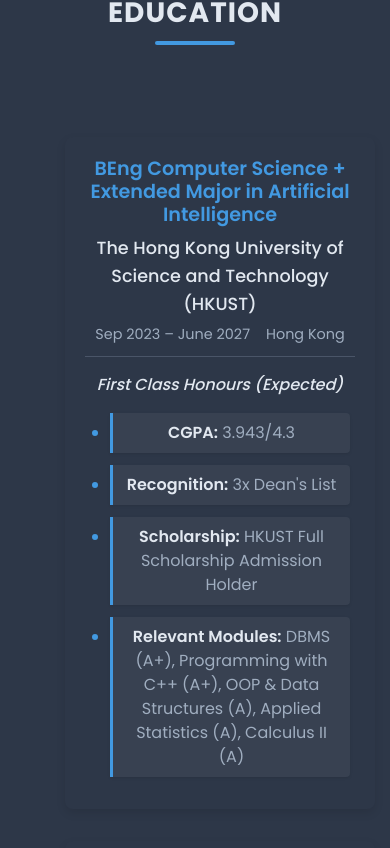
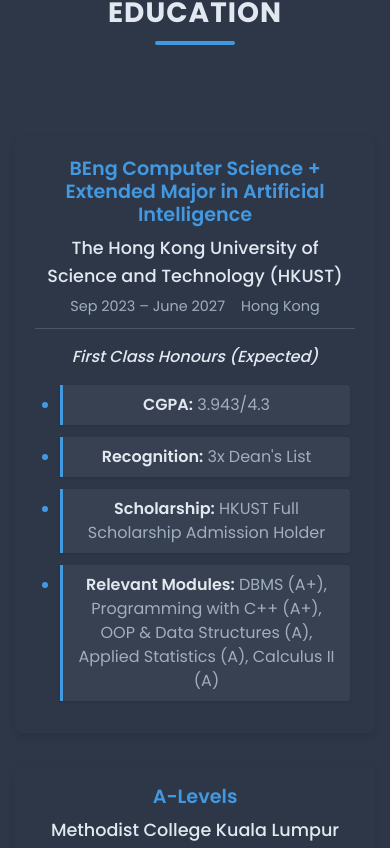
Before and after one commit to ziyang04/portfolio, a React (Create React App) app: page / in a window 390 px wide. Shown: the part 976-1824 px from the top of the page. Built offline with nearby package versions, Linux system fonts and the light colour scheme.

Commit message:
Spacing Edit

```diff
--- a/src/assets/css/Education.css
+++ b/src/assets/css/Education.css
@@ -39,6 +39,9 @@
 @media (max-width: 768px) {
   .education-icon {
     display: none;
+  }
+  .education-item {
+    padding-left: 0px;
   }
 }
 
@@ -144,9 +147,7 @@
 }
 
 @media (max-width: 576px) {
-  .education-item {
-    padding-left: 50px;
-  }
+
 
   .education-icon {
     width: 35px;
```
